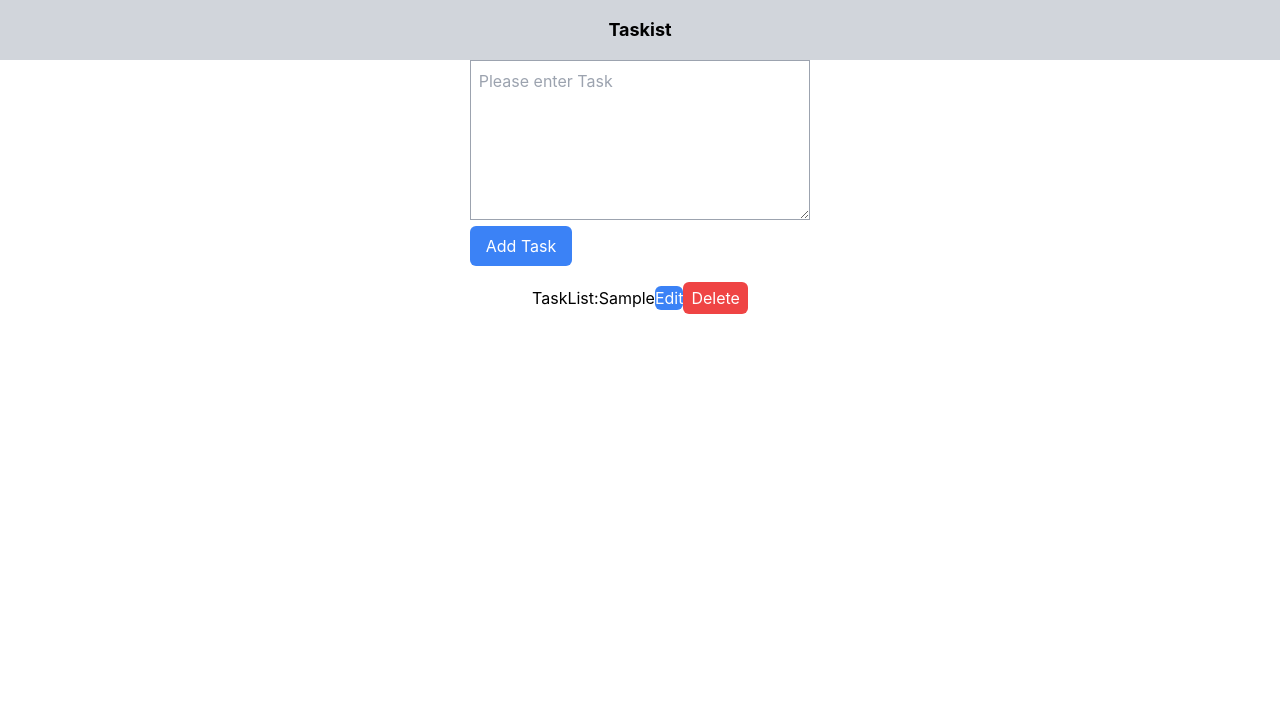
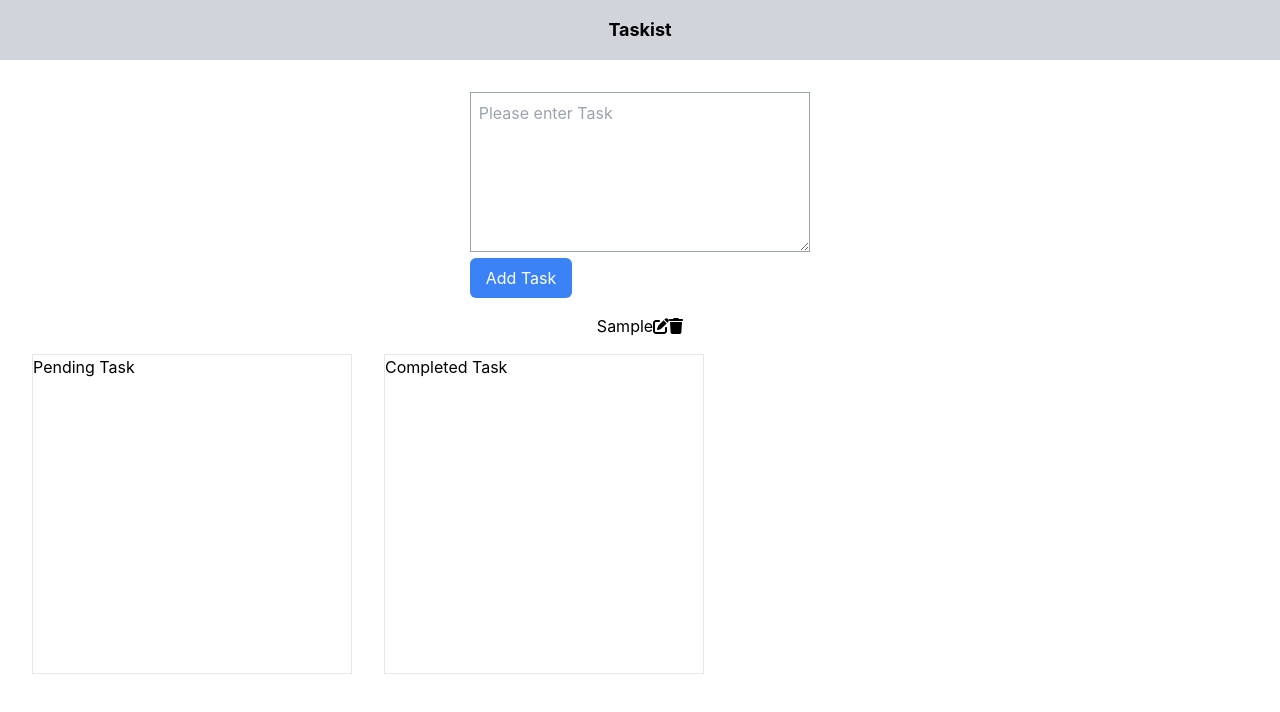
Before and after one commit to miraclebilly/taskist, a React (Create React App) app: page / in a window 1280 px wide. Both pictures are taken after typing "Sample" into the empty fields and a click on the button "Add Task". Shown: the top 712 px of the page. Built offline with nearby package versions, Linux system fonts and the light colour scheme.

Commit message:
Icons added

```diff
--- a/package.json
+++ b/package.json
@@ -3,6 +3,9 @@
   "version": "0.1.0",
   "private": true,
   "dependencies": {
+    "@fortawesome/fontawesome-svg-core": "^6.4.0",
+    "@fortawesome/free-solid-svg-icons": "^6.4.0",
+    "@fortawesome/react-fontawesome": "^0.2.0",
     "@testing-library/jest-dom": "^5.16.5",
     "@testing-library/react": "^13.4.0",
     "@testing-library/user-event": "^13.5.0",
--- a/src/TaskList.js
+++ b/src/TaskList.js
@@ -1,4 +1,6 @@
 import React from 'react';
+import {FontAwesomeIcon} from '@fortawesome/react-fontawesome';
+import {faEdit, faTrash, faCheck} from '@fortawesome/free-solid-svg-icons';
 
 export default function TaskList({ tasks, onEdit, deleteTask }) {
   const [editTask, setEditTask] = React.useState('');
@@ -20,8 +22,9 @@ export default function TaskList({ tasks, onEdit, deleteTask }) {
   };
 
   return (
-    <div className="mt-4 flex justify-center items-center">
-      <h2>TaskList:</h2>
+    <div>
+        <div className="mt-4 flex justify-center items-center ">
+
             <ul>
                 {tasks.map((task, index) => (
                 <li key={index}>
@@ -32,29 +35,37 @@ export default function TaskList({ tasks, onEdit, deleteTask }) {
                         value={editTask}
                         onChange={(e) => setEditTask(e.target.value)}
                         />
-                <button onClick={handleUpdateTask}>Update</button>
+                        <button onClick={handleUpdateTask}>
+                        <FontAwesomeIcon icon={faCheck}/>
+                        </button>
                     </>
                     ) : (
                     <>
                         {task}
                         <button
-                  onClick={() => handleEditTask(index)}
-                  className="bg-blue-500 text-white rounded-md"
-                >
-                  Edit
+                        onClick={() => handleEditTask(index)}>
+                        <FontAwesomeIcon icon={faEdit}/>
                         </button>
                     </>
                     )}
 
                     <button
-              onClick={() => handleDeleteTask(index)}
-              className="bg-red-500 text-white px-2 py-1 rounded-md"
-            >
-              Delete
+                    onClick={() => handleDeleteTask(index)}>
+                    <FontAwesomeIcon icon={faTrash}/>
                     </button>
                 </li>
                 ))}
             </ul>
+
+        </div>
+        <main className="flex">
+            <div className ="border rounder  w-1/4 ml-8 h-80 mt-4" >
+                <h1>Pending Task</h1>
+            </div>
+            <div className ="border rounder  w-1/4 ml-8 h-80 mt-4" >
+                <h1>Completed Task</h1>
+            </div>
+        </main>
     </div>
   );
 }
--- a/src/add.js
+++ b/src/add.js
@@ -17,7 +17,7 @@ export default function Add({onAdd}) {
     }
 
     return(
-        <div className="flex justify-center items-top">
+        <div className="flex justify-center items-top mt-8">
             <form onSubmit={handleTaskSubmit}>
                 <textarea
                     placeholder="Please enter Task"
```
Also changed, not shown: 1 other file (tests, documents, lock files or other folders). Lines whose indentation alone changed are shown as unchanged.
